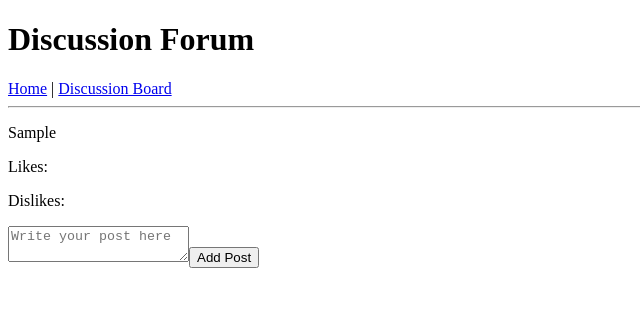
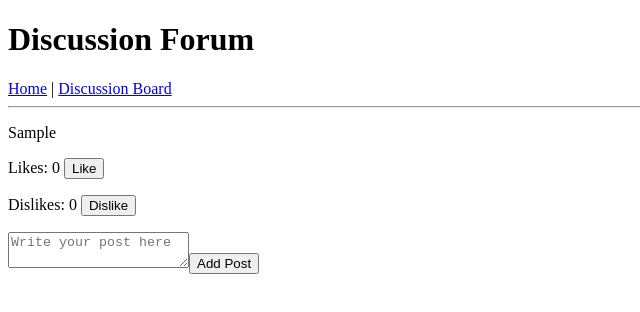
Before and after one commit to nikhilbatta/DiscussionForm, a React app: page /#/discussion in a window 1280 px wide. Both pictures are taken after typing "Sample" into the empty fields and a click on the button "Add Post". Shown: the top 312 px of the page, without its empty margins (0-640 px from the left). Built offline with nearby package versions, Linux system fonts and the light colour scheme.

Commit message:
Add ability to like and dislike posts

```diff
--- a/src/components/App.jsx
+++ b/src/components/App.jsx
@@ -12,6 +12,8 @@ class App extends React.Component {
       masterPostList: []
     };
     this.handleAddingNewPost = this.handleAddingNewPost.bind(this);
+    this.handleLikes = this.handleLikes.bind(this);
+    this.handleDislikes = this.handleDislikes.bind(this);
   }
 
   handleAddingNewPost(newPost){
@@ -19,6 +21,19 @@ class App extends React.Component {
     newMasterPostList.push(newPost);
     this.setState({masterPostList: newMasterPostList});
   }
+  handleLikes(i){
+    console.log(this.state.masterPostList)
+   var copyMList = this.state.masterPostList
+   copyMList[i].likes = copyMList[i].likes + 1
+   this.setState({masterPostList: copyMList})
+  }
+  handleDislikes(i){
+    var copyMList = this.state.masterPostList
+
+   copyMList[i].dislikes = copyMList[i].dislikes + 1
+   this.setState({masterPostList: copyMList})
+  }
+
 
   render() {
     return(
@@ -28,7 +43,9 @@ class App extends React.Component {
           <Route exact path='/' component={Homepage} />
           <Route path='/discussion' render={()=><DiscussionBoard
             onNewPostCreation={this.handleAddingNewPost}
-            postList={this.state.masterPostList}/>} />
+            postList={this.state.masterPostList}
+            onNewLike={this.handleLikes}
+            onNewDislike={this.handleDislikes}/>} />
         </Switch>
       </div>
     );
--- a/src/components/DiscussionBoard.jsx
+++ b/src/components/DiscussionBoard.jsx
@@ -7,7 +7,7 @@ function DiscussionBoard(props){
 
   return (
     <div>
-      <PostList postList={props.postList}/>
+      <PostList  postList={props.postList} onNewLike={props.onNewLike} onNewDislike={props.onNewDislike}/>
       <NewPostForm onNewPostCreation={props.onNewPostCreation}/>
     </div>
   );
@@ -15,7 +15,11 @@ function DiscussionBoard(props){
 
 DiscussionBoard.propTypes = {
   onNewPostCreation: PropTypes.func,
-  postList: PropTypes.array
+  postList: PropTypes.array,
+  likes: PropTypes.number,
+  dislikes: PropTypes.number,
+  onNewLike: PropTypes.func,
+  onNewDislike: PropTypes.func
 };
 
 export default DiscussionBoard;
--- a/src/components/NewPostForm.jsx
+++ b/src/components/NewPostForm.jsx
@@ -5,10 +5,12 @@ import { v4 } from 'uuid';
 function NewPostForm(props) {
 
   let _content = null;
+  let _likes = 0;
+  let _dislikes = 0;
 
   function handleNewPostSubmission(event) {
     event.preventDefault();
-    props.onNewPostCreation({content: _content.value, id: v4()});
+    props.onNewPostCreation({content: _content.value, likes: _likes, dislikes: _dislikes, id: v4()});
     _content.value = '';
   }
 
--- a/src/components/Post.jsx
+++ b/src/components/Post.jsx
@@ -2,12 +2,19 @@ import React from 'react';
 import PropTypes from 'prop-types';
 
 function Post(props) {
+
+  function handleLikeClick(){
+    props.onNewLike(props.index);
+  }
+  function handleDislikeClick(){
+    props.onNewDislike(props.index);
+  }
   return (
     <div>
       <hr/>
       <p>{props.content}</p>
-      <p>Likes: {props.likes}</p>
-      <p>Dislikes: {props.dislikes}</p>
+      <p>Likes: {props.likes} <button onClick={handleLikeClick}>Like</button></p>
+      <p>Dislikes: {props.dislikes} <button onClick={handleDislikeClick}>Dislike</button></p>
     </div>
   );
 }
@@ -15,7 +22,10 @@ function Post(props) {
 Post.propTypes = {
   content: PropTypes.string.isRequired,
   likes: PropTypes.number,
-  dislikes: PropTypes.number
+  dislikes: PropTypes.number,
+  onNewLike: PropTypes.func,
+  onNewDislike: PropTypes.func,
+  index: PropTypes.number
 };
 
 export default Post;
--- a/src/components/PostList.jsx
+++ b/src/components/PostList.jsx
@@ -5,19 +5,27 @@ import PropTypes from 'prop-types';
 function PostList(props) {
   return (
     <div>
-      {props.postList.map((post) =>
+      {props.postList.map((post,i) =>
         <Post
           content={post.content}
           likes={post.likes}
           dislikes={post.dislikes}
-          key={post.id} />
+          key={post.id}
+          index={i}
+          onNewLike={props.onNewLike}
+          onNewDislike={props.onNewDislike}
+           />
       )}
     </div>
   );
 }
 
 PostList.propTypes = {
-  postList: PropTypes.array
+  postList: PropTypes.array,
+  likes: PropTypes.number,
+  dislikes: PropTypes.number,
+  onNewLike: PropTypes.func,
+  onNewDislike: PropTypes.func
 };
 
 export default PostList;
```
